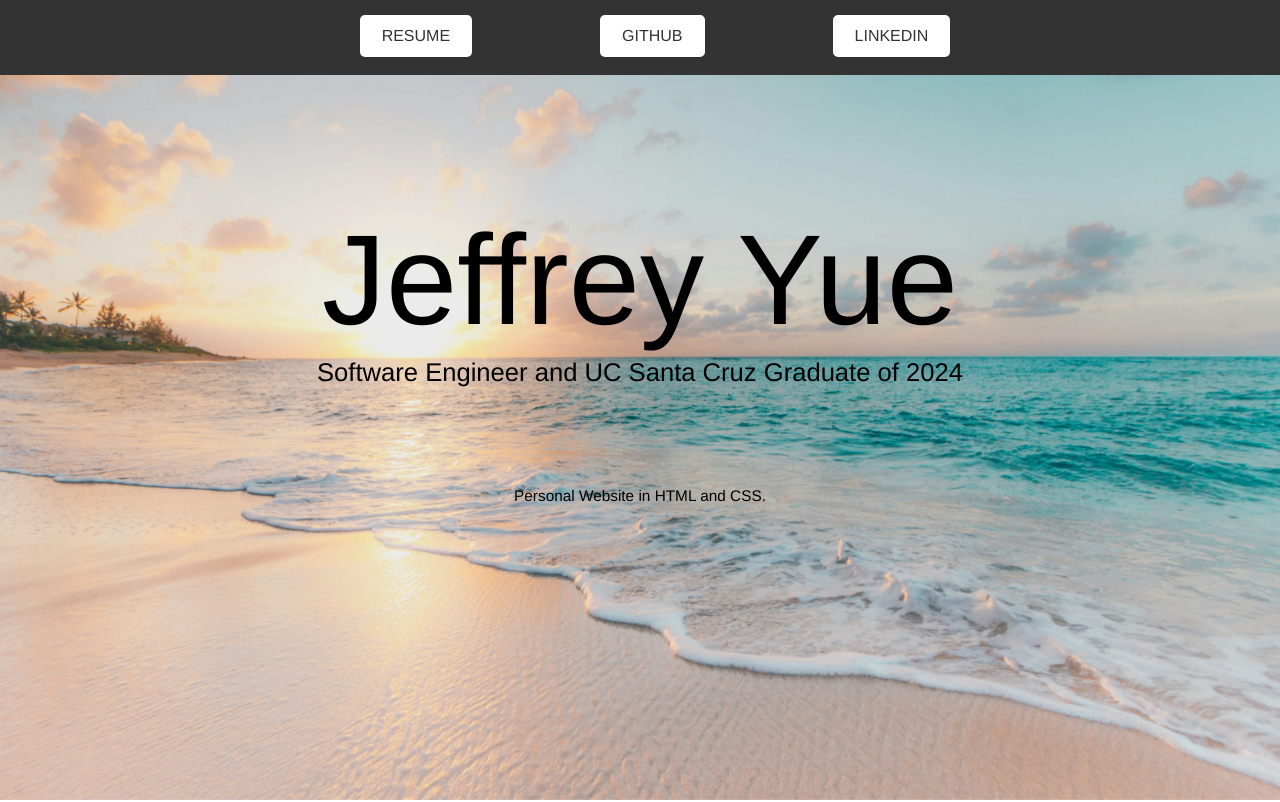
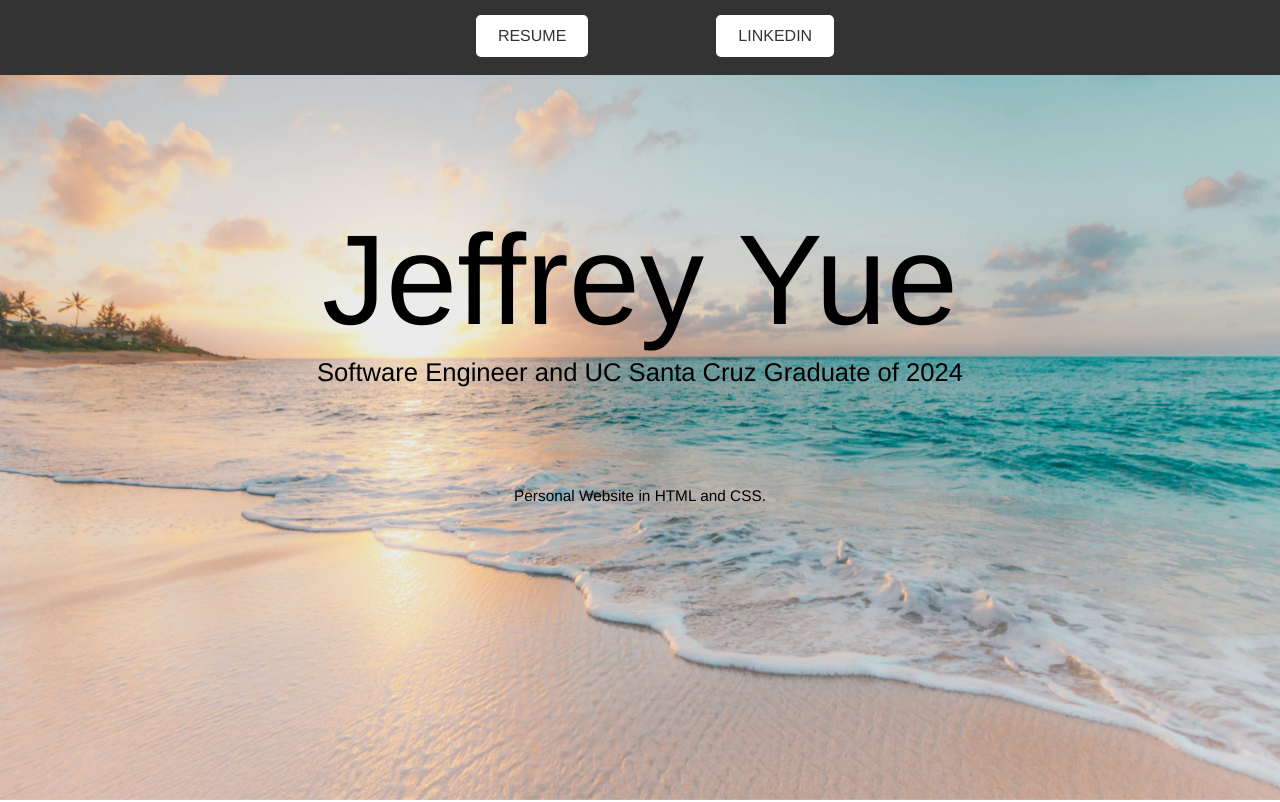
Before and after one commit to JKIO612/site, a plain HTML site: page index.html in a window 1280 px wide. Shown: the top 802 px of the page. Drawn offline with Linux system fonts and the light colour scheme.

Commit message:
Update index.html

```diff
--- a/index.html
+++ b/index.html
@@ -11,9 +11,6 @@
     <div class="top-bar">
       <a href="Jeffrey_Yue_Resume.pdf" target="_blank" class="top-bar-item">
         RESUME
-      </a>
-      <a href="https://github.com/JKIO612" target="_blank" class="top-bar-item">
-        GITHUB
       </a>
       <a href="https://www.linkedin.com/in/jeffrey-yue-cali/" target="_blank" rel="noopener noreferrer" class="top-bar-item">
     LINKEDIN
```
